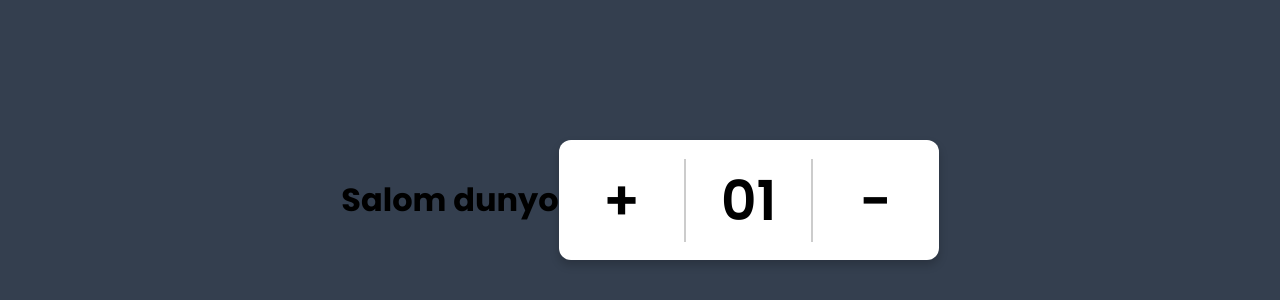
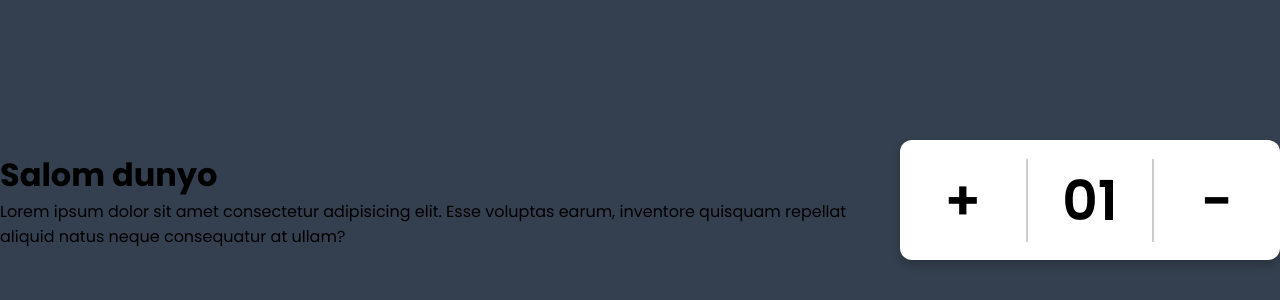
Before and after one commit to MahmudIbnAliyor/sanoq-raqam, a plain HTML site: page index.html in a window 1280 px wide. Shown: the part 200-500 px from the top of the page. Drawn offline with Linux system fonts and the light colour scheme.

Commit message:
lorem ozgardi

```diff
--- a/index.html
+++ b/index.html
@@ -12,6 +12,7 @@
         <h1>
             Salom dunyo
         </h1>
+        <p>Lorem ipsum dolor sit amet consectetur adipisicing elit. Esse voluptas earum, inventore quisquam repellat aliquid natus neque consequatur at ullam?</p>
     </div>
     <div class="wrapper">
         <span class="minus">+</span>
```
